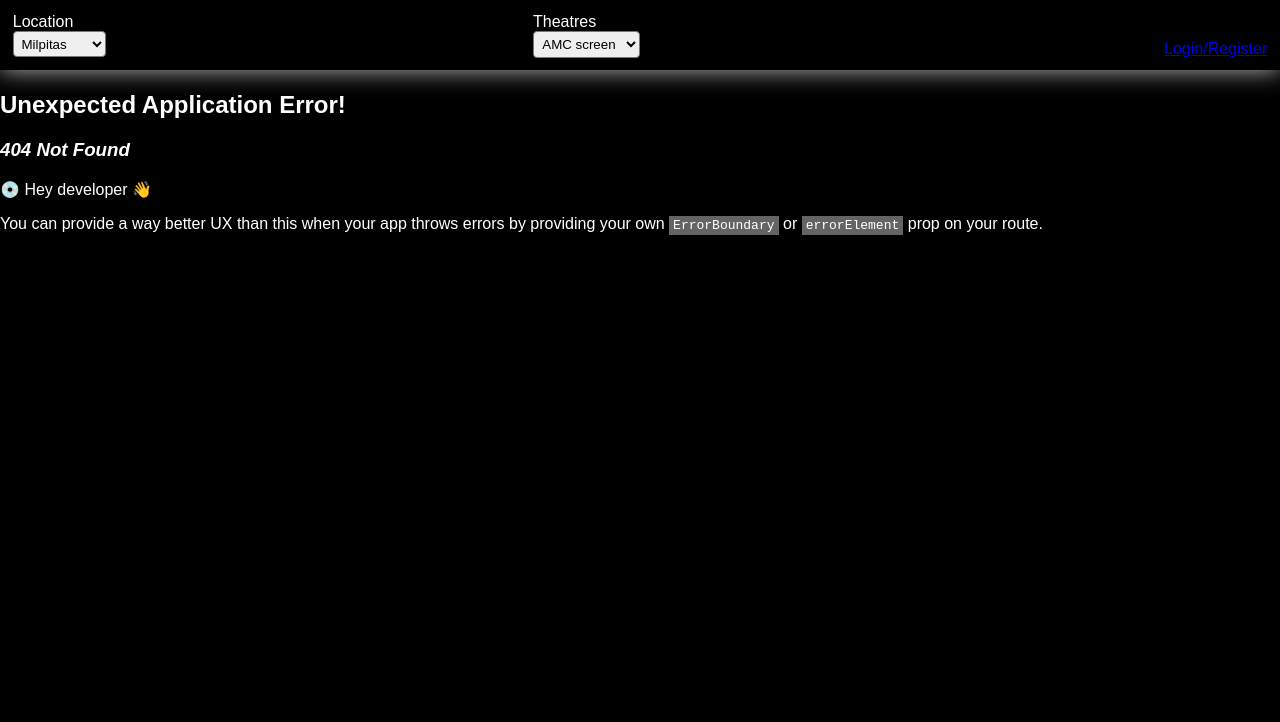
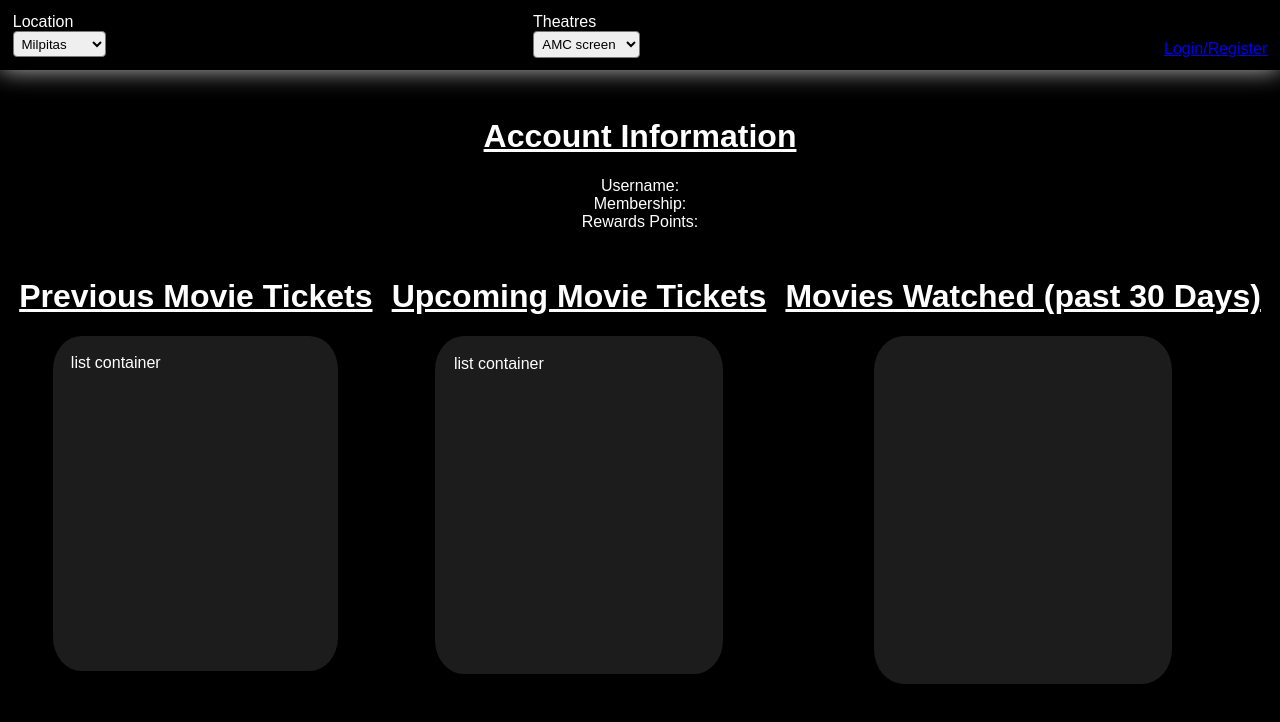
Before and after one commit to gopinathsjsu/teamproject-nullpointer, a React (Create React App) app in the folder Frontend/: page /AccountInfo in a window 1280 px wide. Before the commit this address had no page. Shown: the top 722 px of the page. Built offline with nearby package versions, Linux system fonts and the light colour scheme; a web font is replaced by a local one.

Commit message:
UI for account info complete, requires backend API

```diff
--- a/Frontend/src/App.js
+++ b/Frontend/src/App.js
@@ -4,6 +4,7 @@ import store from './Redux';
 import Dashboard from './Views/Dashboard/Dashboard';
 import Login from './Views/Login/Login';
 import Register from './Views/Register/Register';
+import AccountInfo from './Views/AccountInfo/AccountInfo';
 import Navbar from './Components/Navbar/Navbar';
 import './Styles/index.scss'
 
@@ -19,6 +20,10 @@ const router = createBrowserRouter([
   {
     path: "/register",
     element: <Register />
+  },
+  {
+    path: "/AccountInfo",
+    element: <AccountInfo />
   }
 ]);
 
--- /dev/null
+++ b/Frontend/src/Views/AccountInfo/AccountInfo.jsx
@@ -0,0 +1,50 @@
+import "./AccountInfo.scss";
+import React, {useState, useEffect} from "react";
+import { useNavigate } from "react-router-dom";
+
+
+const AccountInfo = () => {
+    const [accountInfo, setAccountInfo] = useState('');
+
+    /* required: back end API
+        API 1: get_user_info (retrieve username/membership/points value)
+        API 2: get_previous_tickets (retrieve list of previous movie tickets)
+        API 3: get_upcoming_tickets (retrieve list of upcoming movie tickets)
+        API 4: get_movies_watched (retrieve list of movies watched in past 30 days)
+    */
+    return (
+        <div className="page-layout">
+            <h1 className="title">Account Information</h1>
+            <p1> Username: {accountInfo.username}</p1>
+            <br></br>
+            <p1> Membership: {accountInfo.membership}</p1>
+            <br></br>
+            <p1> Rewards Points: {accountInfo.points}</p1>
+            <br></br>
+
+            <div className="movie-row">
+                <div className="info-container">
+                    <h1 className="title">Previous Movie Tickets</h1>
+                    <div className="list-box">
+                        <p1> list container</p1>
+
+                    </div>
+                </div>
+                <div className="info-container">
+                    <h1 className="title">Upcoming Movie Tickets</h1>
+                    <div className="list-box">
+                        <p1> list container</p1>
+
+                    </div>
+                </div>
+                <div className="info-container">
+                    <h1 className="title">Movies Watched (past 30 Days)</h1>
+                    <div className="list-box">
+                    </div>
+                </div>
+            </div>
+        </div>
+    )
+  };
+
+  export default AccountInfo;
--- /dev/null
+++ b/Frontend/src/Views/AccountInfo/AccountInfo.scss
@@ -0,0 +1,50 @@
+
+.page-layout {
+    padding-top: 2%;
+    text-align: center;
+}
+
+.title {
+    text-decoration: underline;
+}
+
+.movie-row {
+    padding-top: 2%;
+    display: flex;
+    justify-content: space-evenly;
+    flex-direction: row;
+}
+
+.info-container {
+    display: flex;
+    flex-direction: column;
+    align-items: center;
+}
+
+.list-box {
+    background-color: rgb(28, 28, 28);
+    // max-height: 100%;
+    height: 300px;
+    width: 250px;
+    border-radius: 10%;
+    padding: 5%;
+    text-align: left;
+    overflow: auto;
+}
+
+.list-box::-webkit-scrollbar {
+    width: 8px;
+}
+
+.list-box::-webkit-scrollbar-thumb {
+    background-color: #ff0000;
+    border-radius: 10px;
+}
+
+.list-box::-webkit-scrollbar-track {
+    background: transparent;
+}
+
+.list-box::-webkit-scrollbar-thumb:hover {
+    background-color: #c90000;
+}
--- a/Frontend/src/Views/Register/Register.jsx
+++ b/Frontend/src/Views/Register/Register.jsx
@@ -16,7 +16,7 @@ const Register = () => {
   //Store username and password combination in database
   const createAccount = (e) => {
     e.preventDefault();
-    const user = {username, password};
+    const user = {username, password, membership : "normal", points : 0, admin : false};
     setIsPending(true);
     setError();
 
@@ -40,6 +40,7 @@ const Register = () => {
       if(resp.ok) {
         //note: upon registration, can redirect user to home page && automatically logged in
         console.log('new account added');
+        console.log(user);
         setIsPending(false);
         navigate("/Login");
       }
```
